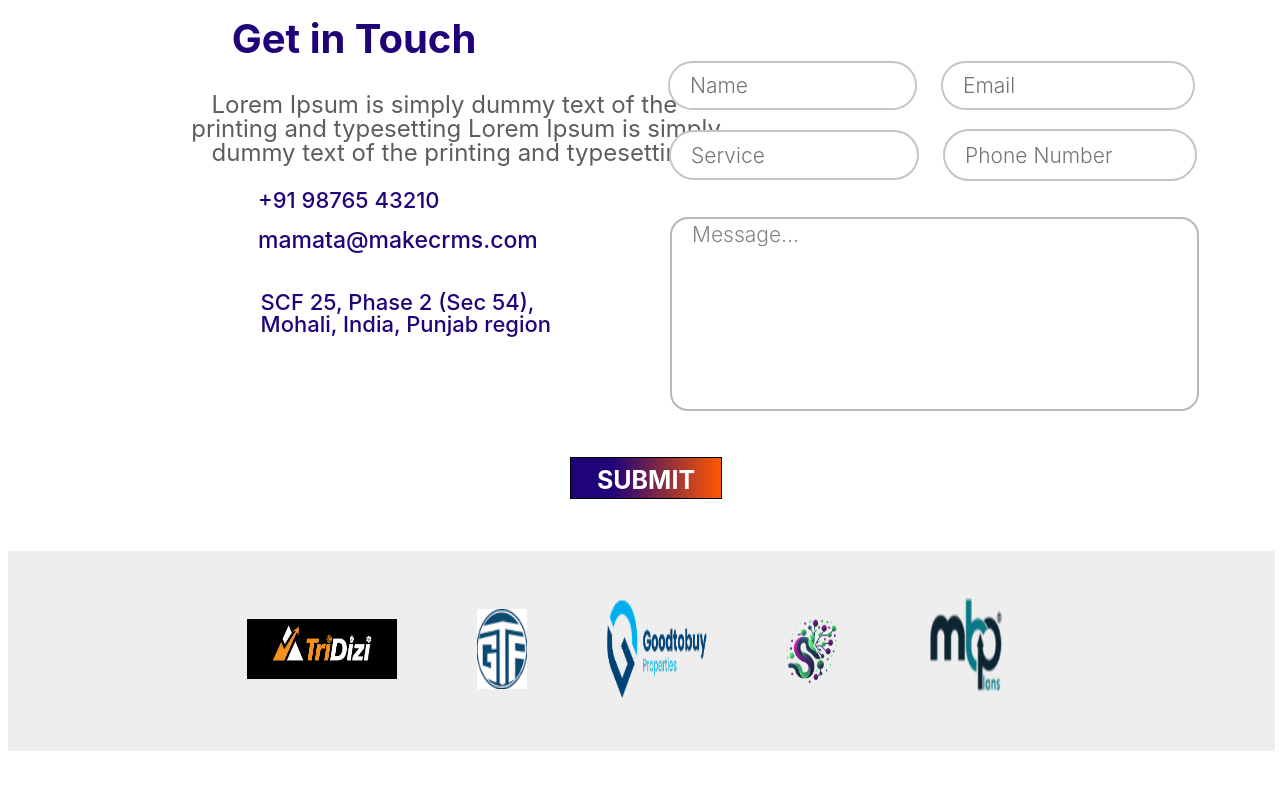
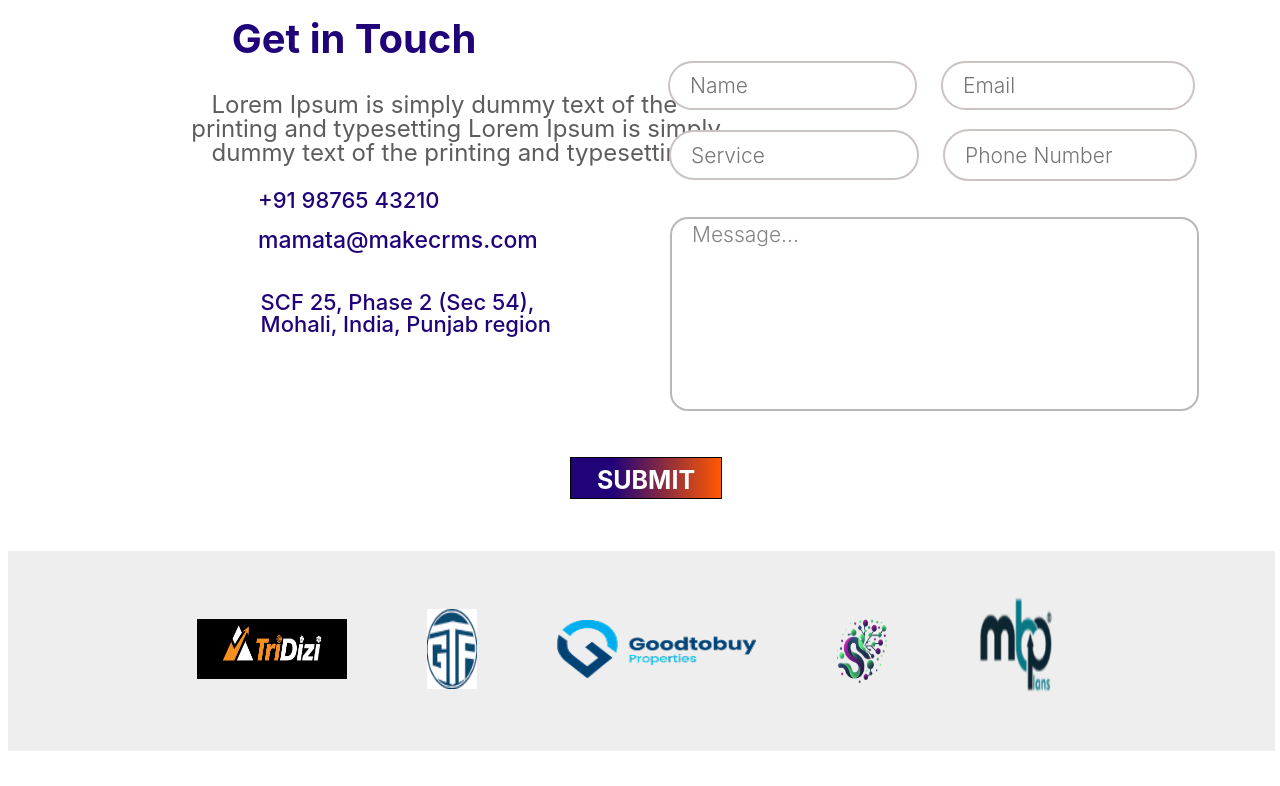
Before and after one commit to HimaBinduYadavalli/Task, a plain HTML site: page index.html in a window 1280 px wide. Shown: the part 933-1719 px from the top of the page. Drawn offline with Linux system fonts and the light colour scheme.

Commit message:
Update styles.css

```diff
--- a/styles.css
+++ b/styles.css
@@ -537,8 +537,8 @@ input[type="name"]{
  }
  .logo3 img{
     position: relative;
-    height: 100px;
-    width: 100px;
+    height: 60px;
+    width: 200px;
     right: 10px;
  }
  .logo4 img{
```
